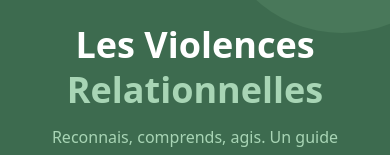
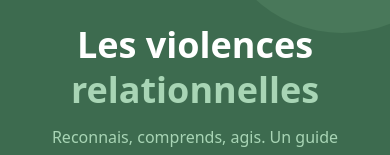
Before and after one commit to peyrentloann/violences-relationnelles, a Next.js app: page / in a window 390 px wide. Shown: the part 200-355 px from the top of the page. Built offline with nearby package versions, Linux system fonts and the light colour scheme.

Commit message:
Hero : capitalisation francophone du titre principal
Co-Authored-By: Claude Sonnet 4.6 <noreply@anthropic.com>

```diff
--- a/components/Hero.tsx
+++ b/components/Hero.tsx
@@ -39,8 +39,8 @@ export default function Hero() {
 
         {/* Titre */}
         <h1 className="text-4xl font-black text-white leading-tight mb-3">
-          Les Violences<br />
-          <span className="text-[#A8D5B5]">Relationnelles</span>
+          Les violences<br />
+          <span className="text-[#A8D5B5]">relationnelles</span>
         </h1>
 
         <p className="text-[#A8D5B5] text-base mb-10 max-w-xs mx-auto leading-relaxed">
```
